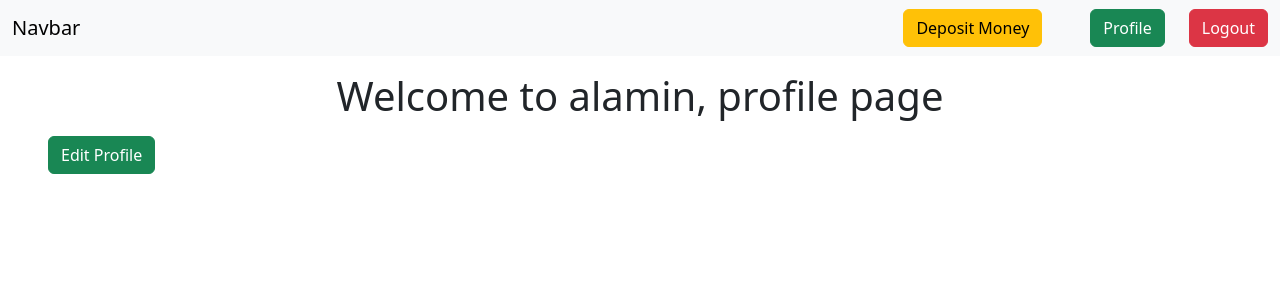
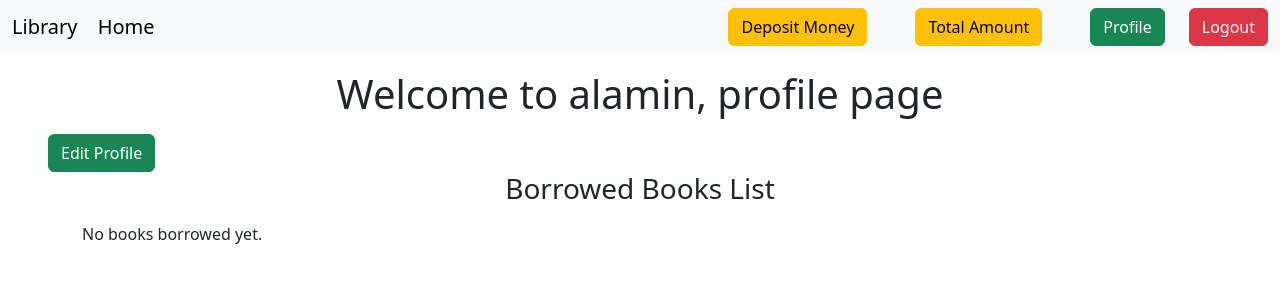
Before and after one commit to mdalaminfaraji/library_management, a Django app: page /users/profile/ in a window 1280 px wide. Shown: the top 300 px of the page. Run offline with Django 5.2, Linux system fonts and the light colour scheme; a user stored in the database is signed in; data comes from the database, SQL or seed files in the repository; both versions use the stored data as it was after the commit.

Commit message:
add broww book user profile

```diff
--- a/books/models.py
+++ b/books/models.py
@@ -27,5 +27,4 @@ class BorrowedBook(models.Model):
     user = models.ForeignKey(User, on_delete=models.CASCADE)
     book = models.ForeignKey(Book, on_delete=models.CASCADE)
     borrowing_date = models.DateTimeField(auto_now_add=True)
-    return_date = models.DateTimeField(null=True, blank=True)
     returned = models.BooleanField(default=False)
--- a/books/urls.py
+++ b/books/urls.py
@@ -1,9 +1,9 @@
 from django.urls import path
-from .views import  borrowing_history, book_details
+from .views import  book_details, borrow_book
 
 
 urlpatterns = [
-    path('borrowing-history/', borrowing_history, name='borrowing_history'),
-     path('book-details/<int:book_id>/', book_details, name='book_details'),
+    path('book-details/<int:book_id>/', book_details, name='book_details'),
+    path('borrow/<int:book_id>/', borrow_book, name='borrow_book'),
 
 ]
--- a/templates/base.html
+++ b/templates/base.html
@@ -3,7 +3,7 @@
   <head>
     <meta charset="utf-8" />
     <meta name="viewport" content="width=device-width, initial-scale=1" />
-    <title>Bootstrap demo</title>
+    <title>Library Management</title>
     <link
       href="https://cdn.jsdelivr.net/npm/bootstrap@5.3.2/dist/css/bootstrap.min.css"
       rel="stylesheet"
@@ -14,12 +14,18 @@
   <body>
     <nav class="navbar bg-body-tertiary">
       <div class="container-fluid">
-        <a class="navbar-brand" href="{% url 'home' %}">Navbar</a>
+        <div>
+          <a class="navbar-brand" href="{% url 'home' %}">Library</a>
+          <a class="navbar-brand" href="{% url 'home' %}">Home</a>
+        </div>
         <div class="d-flex" role="search">
           {% if request.user.is_authenticated %}
 
           <a class="btn btn-warning mx-4" href="{% url 'deposit_money' %}"
             >Deposit Money</a
+          >
+          <a class="btn btn-warning mx-4" href="{% url 'deposit_amount' %}"
+            >Total Amount</a
           >
           <a class="btn btn-success mx-4" href="{% url 'profile' %}">Profile</a>
 
--- a/users/templates/deposit_email.html
+++ b/users/templates/deposit_email.html
@@ -1,6 +1,6 @@
 <h3>Hello {{user.username}}</h3>
 
-<p>Your Deposite request for {{amount}} has been successfully completed</p>
+<p>Your Deposite request for {{amount}} has been successfully completed.</p>
 
 <p>Thanks you</p>
 <p>Library Management</p>
--- a/users/templates/profile.html
+++ b/users/templates/profile.html
@@ -2,8 +2,35 @@
 
 <h1 class="text-center my-3">Welcome to {{ user.username }}, profile page</h1>
 
- <a href="{% url 'edit_profile' %}" class="btn btn-success ms-5">
+<a href="{% url 'edit_profile' %}" class="btn btn-success ms-5">
   Edit Profile</a
+>
+<div class="container">
+  <h3 class="text-center mb-3">Borrowed Books List</h3>
+  {% if borrowed_books %}
+  <table class="table table-striped">
+    <thead>
+      <tr>
+        <th scope="col">Book Title</th>
+        <th scope="col">Borrowed Price</th>
+        <th scope="col">Borrowing Date</th>
+        <th scope="col">Returned</th>
+      </tr>
+    </thead>
+    <tbody>
+      {% for borrowed_book in borrowed_books %}
+      <tr>
+        <td>{{ borrowed_book.book.title }}</td>
+        <td>{{ borrowed_book.book.borrowing_price }}</td>
+        <td>{{ borrowed_book.borrowing_date }}</td>
+        <td>{% if borrowed_book.returned %}Yes{% else %}No{% endif %}</td>
+      </tr>
+      {% endfor %}
+    </tbody>
+  </table>
+  {% else %}
+  <p>No books borrowed yet.</p>
+  {% endif %}
+</div>
 
-
- {% endblock %}
+{% endblock %}
--- /dev/null
+++ b/users/templates/view_deposit.html
@@ -0,0 +1,4 @@
+{% extends "base.html" %} {% block content %}
+<p class="text-center mt-5 fs-1">Total: {{deposit_amount}}</p>
+
+{% endblock %}
--- a/users/urls.py
+++ b/users/urls.py
@@ -7,4 +7,5 @@ urlpatterns = [
     path('update_profile/', views.edit_profile, name="edit_profile"),
     path('logout/', views.user_logout, name="logout"),
     path('deposit/', views.deposit_money, name='deposit_money'),
+    path("deposit_amount/", views.view_user_deposit, name="deposit_amount")
 ]
--- a/users/views.py
+++ b/users/views.py
@@ -5,6 +5,8 @@ from .models import  UserProfile
 from .forms import  UserRegistrationForm, ChangeUserData, DepositForm
 from django.contrib import messages
 from django.contrib.auth.forms import AuthenticationForm
+
+from books.models import BorrowedBook
 # Create your views here.
 from django.core.mail import  EmailMultiAlternatives
 from django.template.loader import render_to_string
@@ -15,15 +17,16 @@ def Register(request):
                 form=UserRegistrationForm(request.POST)
                 if form.is_valid():
                         user=form.save()
+                        UserProfile.objects.create(user=user)
                         login(request, user)
+
                         messages.success(request, 'Register successfully done')
                         return redirect("home")
         else:
                 form=UserRegistrationForm()
 
         return render(request, "register.html", {"form":form, 'type':'Register'})
-def SignUP(request):
-        return render(request, "login.html")
+
 
 
 def SignUP(request):
@@ -47,7 +50,8 @@ def SignUP(request):
 
 @login_required
 def profile(request):
-        return render(request, 'profile.html', {"data":request.user})
+        borrowed_books = BorrowedBook.objects.filter(user=request.user)
+        return render(request, 'profile.html', {"data":request.user, "borrowed_books":borrowed_books})
 
 
 @login_required
@@ -96,3 +100,19 @@ def deposit_money(request):
         form = DepositForm()
 
     return render(request, 'deposit_money.html', {'form': form, 'user_profile': user_profile})
+
+
+def view_user_deposit(request):
+    user_profile = request.user.userprofile
+
+    # Access the deposit_amount
+    deposit_amount = request.user.userprofile.deposit_amount
+
+    return render(request, 'view_deposit.html', {'deposit_amount': deposit_amount})
+
+
+@login_required
+def borrowing_history(request):
+    borrowed_books = BorrowedBook.objects.filter(user=request.user)
+
+    return render(request, 'profile.html', {'borrowed_books': borrowed_books})
```
Also changed, not shown: books/templates/book_details.html (+34 -0 lines), books/templates/borrow_email.html (added, +9 -0 lines), books/views.py (+39 -18 lines), db.sqlite3, 2 other files.
